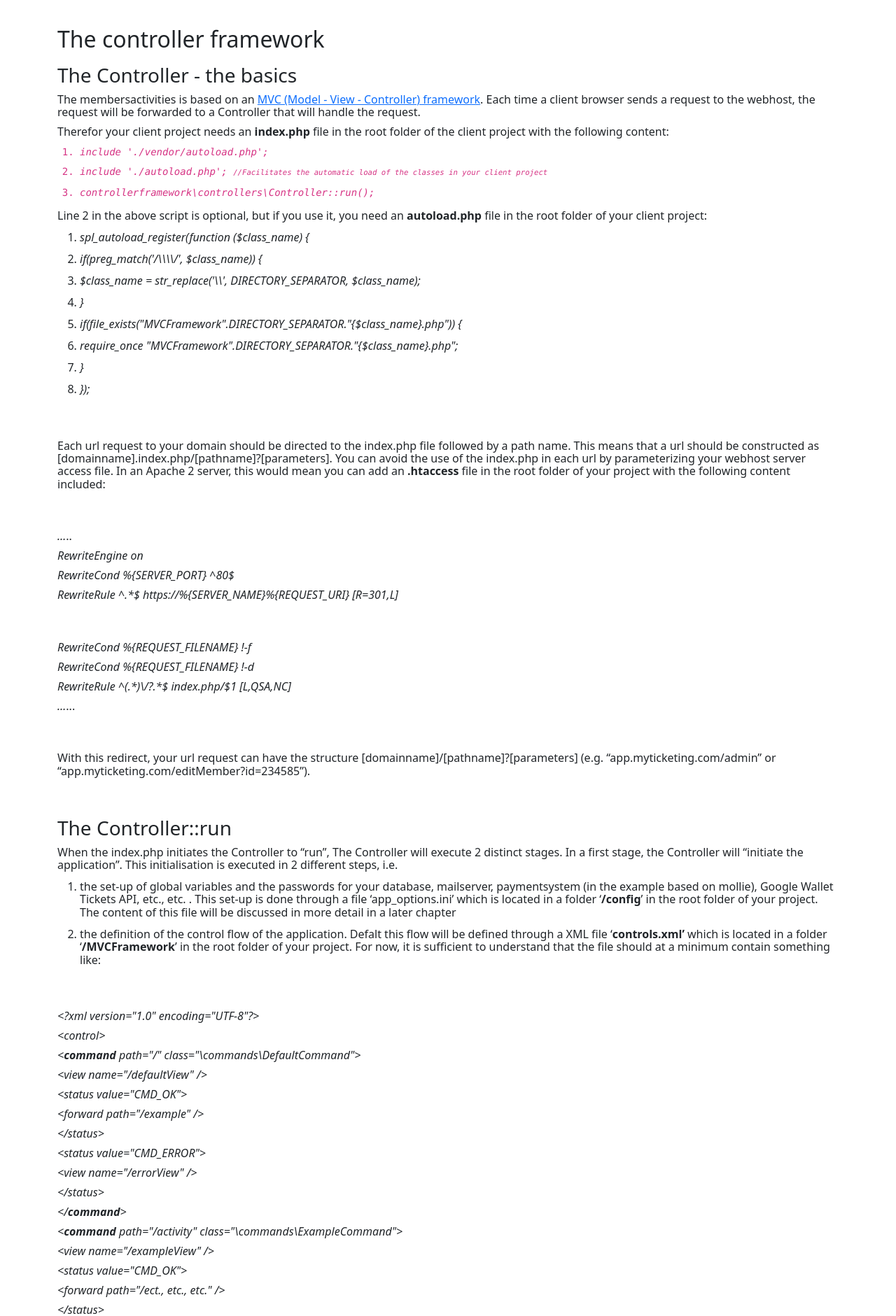
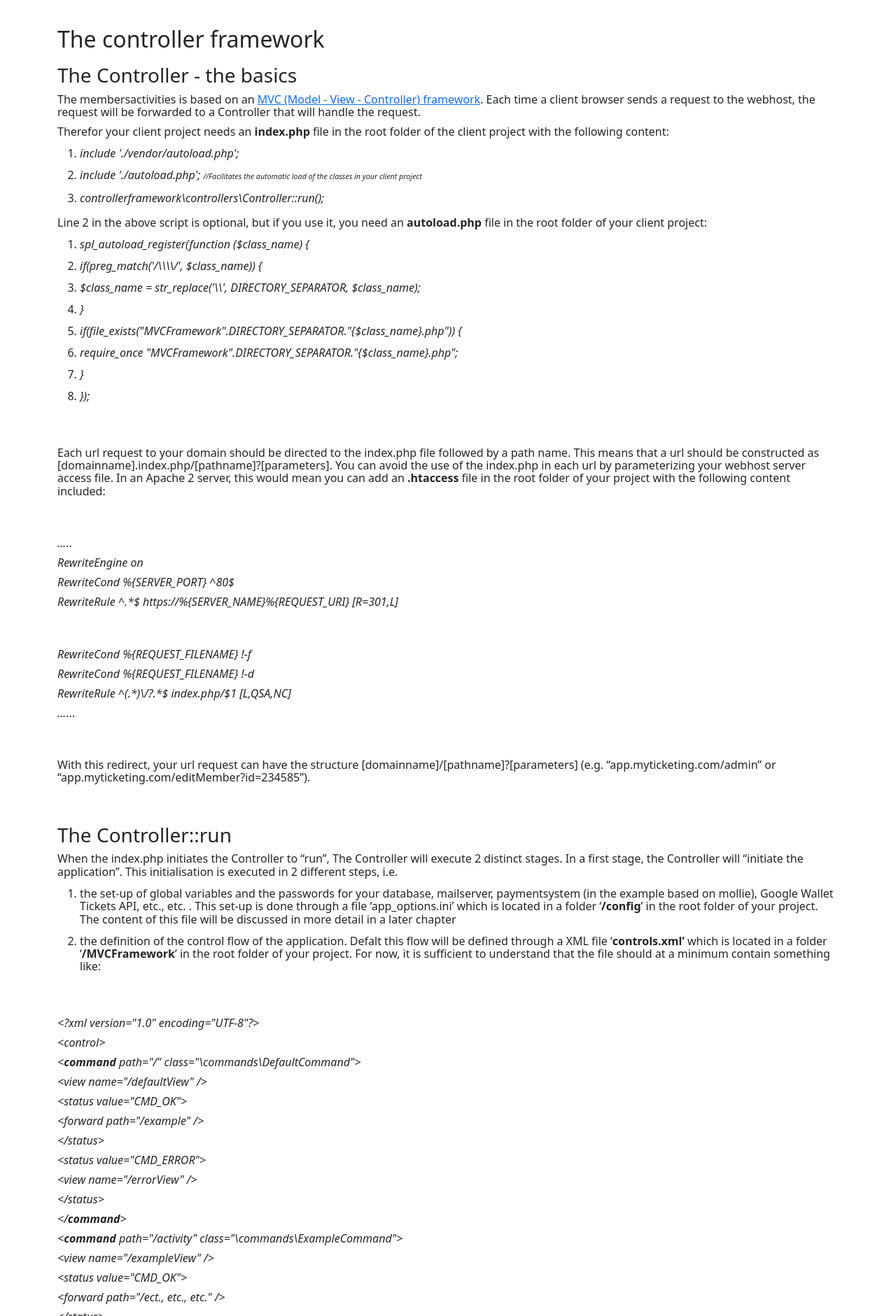
Before and after one commit to samoscon/samoscon.github.io, a Jekyll site: the page built from _posts/2025-11-22-members activities framework.md, in a window 1280 px wide. Shown: the part 1146-3027 px from the top of the page at 70% size. Built offline with Jekyll 4.4.1, drawn with Linux system fonts in a browser that asks for light colours.

Commit message:
Update 2025-11-22-members activities framework.md

```diff
--- a/_posts/2025-11-22-members activities framework.md
+++ b/_posts/2025-11-22-members activities framework.md
@@ -18,15 +18,13 @@ the webhost, the request will be forwarded to a Controller that will
 handle the request.
 </p>
 <p>Therefor your client project needs an <b>index.php</b> file in the
-root folder of the client project with the following content:
-<code>
+root folder of the client project with the following content:</p>
 <ol>
 	<li><p><i><cite>include './vendor/autoload.php';</cite></i></p></li>
 	<li><p><i><cite>include './autoload.php'; </cite><cite><font size="1" style="font-size: 8pt">//Facilitates
 	the automatic load of the classes in your client project</font></cite></i></p></li>
 	<li><p><i><cite>controllerframework\controllers\Controller::run();</cite></i></p></li>
 </ol>
-</code></p>
 <p style="page-break-before: always"><cite><span style="font-style: normal">Line
 2 in the above script is optional, but if you use it, you need an
 </span></cite><cite><span style="font-style: normal"><b>auto</b></span></cite><cite><span style="font-style: normal"><b>load.php</b></span></cite><cite><span style="font-style: normal">
```
